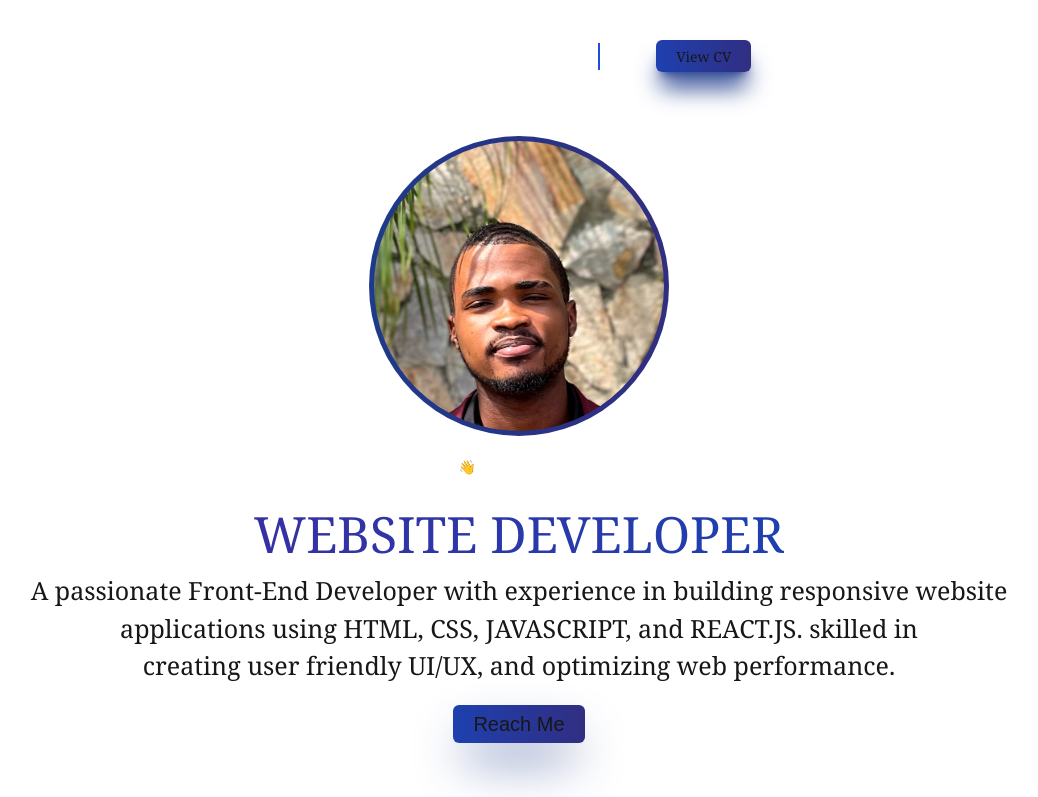
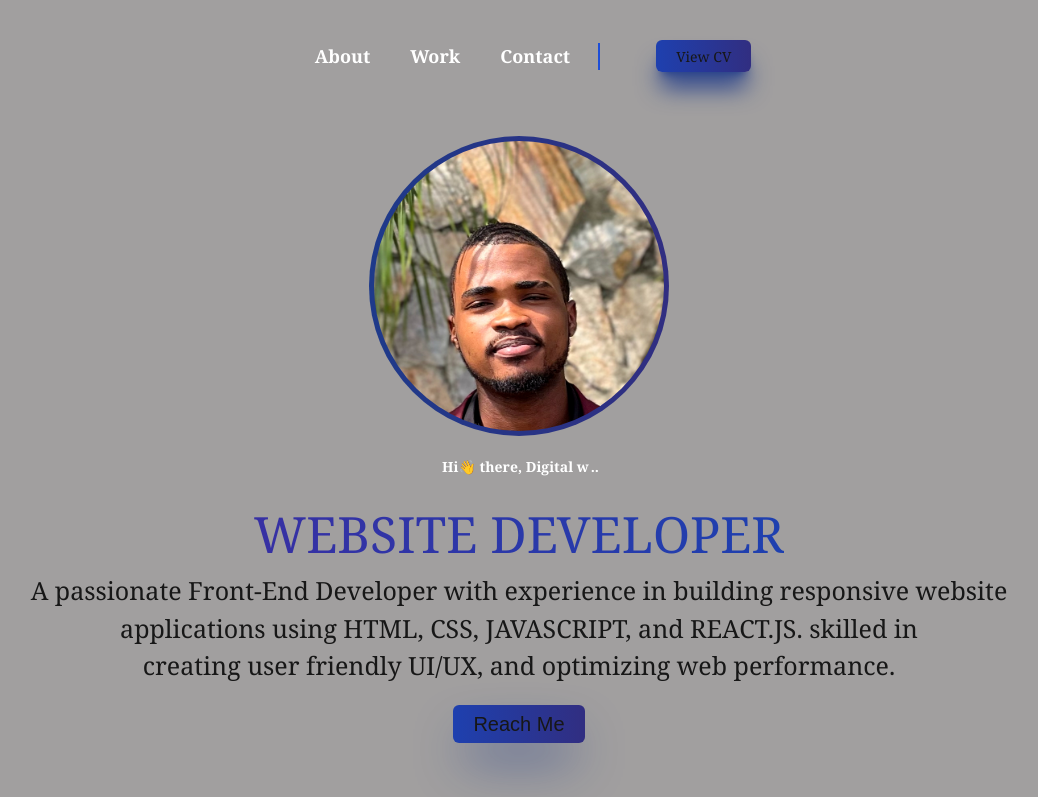
Before and after one commit to Godswill-Essien/portfolio-profile, a Next.js app: page / in a window 1280 px wide. Shown: the top 797 px of the page, without its empty margins (121-1159 px from the left). Built offline with nearby package versions, Linux system fonts and the light colour scheme.

Commit message:
third comment

```diff
--- a/src/app/globals.css
+++ b/src/app/globals.css
@@ -3,14 +3,14 @@
 @tailwind utilities;
 
 :root {
-  --background: #ffffff;
+  --background: #a19f9f;
   --foreground: #171717;
 }
 
 @media (prefers-color-scheme: dark) {
   :root {
     --background: #0a0a0a;
-    --foreground: #ededed;
+    --foreground: #ffffff;
   }
 }
 
```
